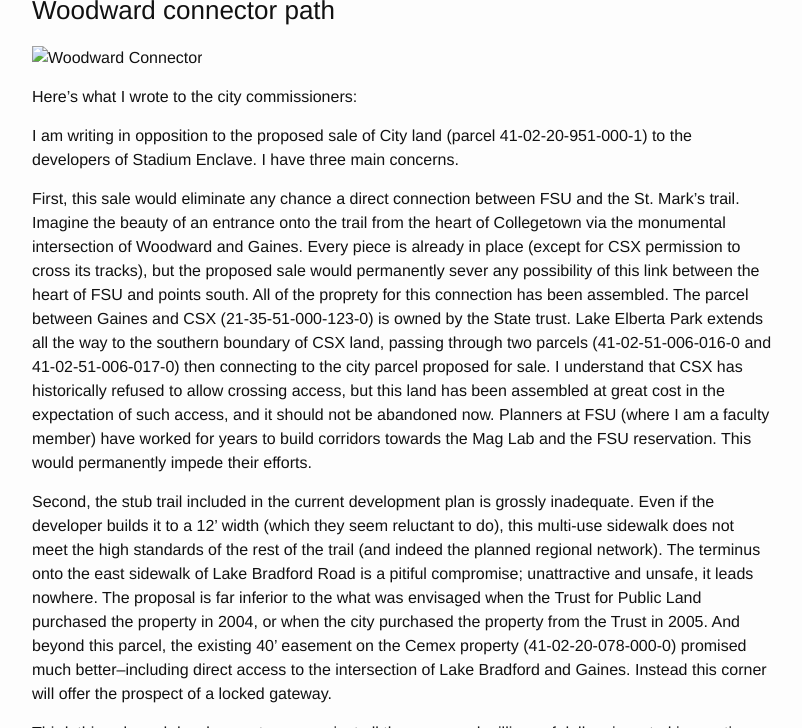
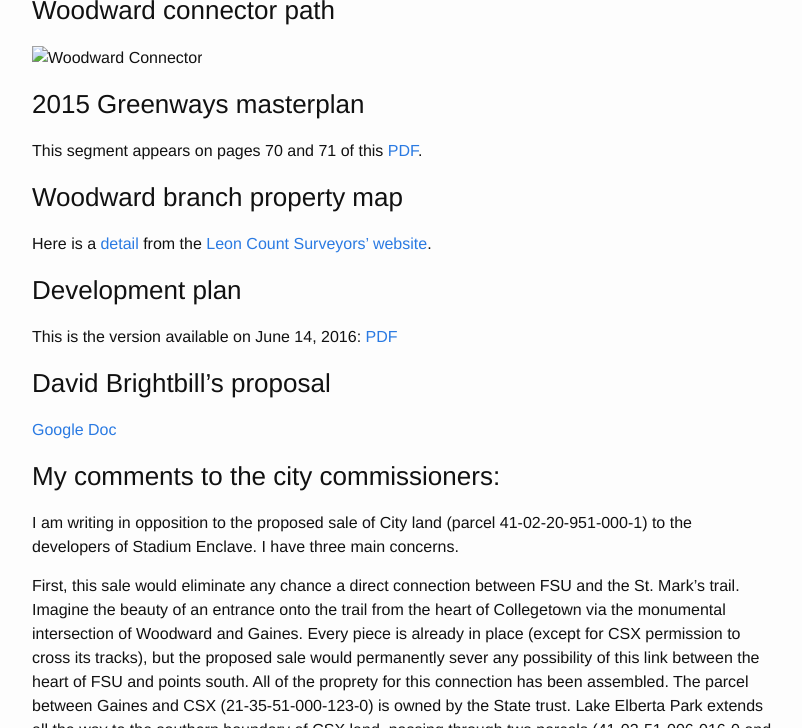
Before and after one commit to whanley/TallyTransport, a Jekyll site: the page built from _posts/2016-06-17-Stadium-Enclave.md, in a window 1280 px wide and 900 px high, scrolled down 445 px, cut to the strip 172-900 px from the top of the window. Shown: the whole strip, without its empty margins (238-1040 px from the left). Built offline with Jekyll 4.4.1, drawn with Linux system fonts in a browser that asks for light colours.

Commit message:
adding images

```diff
--- a/_posts/2016-06-17-Stadium-Enclave.md
+++ b/_posts/2016-06-17-Stadium-Enclave.md
@@ -14,8 +14,19 @@ Here are a few relevant images and files:
 ### Woodward connector path
 ![Woodward Connector](images/Woodward-connector.jpg)
 
+### 2015 Greenways masterplan
+This segment appears on pages 70 and 71 of this [PDF](http://cms.leoncountyfl.gov/coadmin/agenda/attach/150707/A0901.pdf).
 
-Here's what I wrote to the city commissioners:
+### Woodward branch property map
+Here is a [detail](images/detail-woodward-branch.png) from the [Leon Count Surveyors' website](http://www.leonpa.org/pt/maps/mapadv.aspx).
+
+### Development plan
+This is the version available on June 14, 2016: [PDF](assets/Development Site Plan - Mosley Street-2016-06-14.pdf)
+
+### David Brightbill's proposal
+[Google Doc](https://docs.google.com/document/d/1G2Qq_Z6NX1UjOtxzzAtnCFEsjWrkv0BAOX78X1A6Wv0/edit)
+
+### My comments to the city commissioners:
 
 I am writing in opposition to the proposed sale of City land (parcel 41-02-20-951-000-1) to the developers of Stadium Enclave. I have three main concerns.
 
```
Also changed, not shown: images/access-easement.png (added), images/detail-woodward-branch.png (added), 1 other file.
